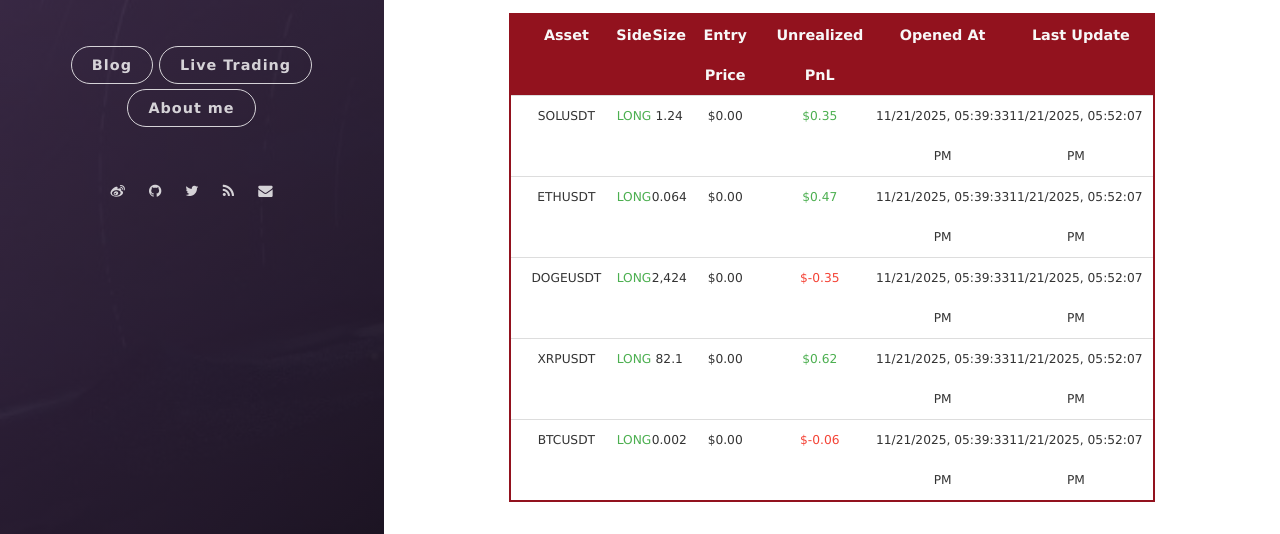
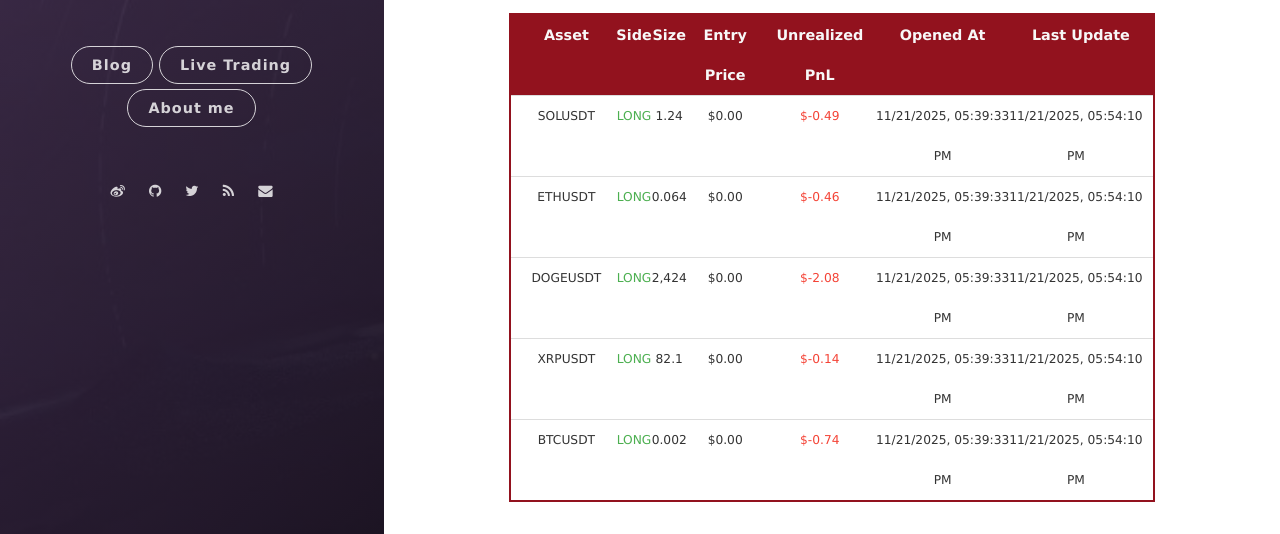
Before and after one commit to leeyegy/leeyegy.github.io, a Jekyll site: the page built from live-trading.html, in a window 1280 px wide and 1243 px high. Shown: the part 641-1175 px from the top of the window. Built offline with Jekyll 4.4.1, drawn with Linux system fonts in a browser that asks for light colours; nearby versions of some CDN libraries.

Commit message:
AccountMonitor: refresh positions 2025-11-22T01:54:10+08:00

```diff
--- a/assets/data/binance/positions.json
+++ b/assets/data/binance/positions.json
@@ -4,44 +4,44 @@
     "side": "LONG",
     "size": 1.24,
     "entryPrice": 0.0,
-    "unrealizedPnl": 0.34953468,
+    "unrealizedPnl": -0.49377852,
     "openedAt": "2025-11-22T01:39:33+08:00",
-    "reportedAt": "2025-11-22T01:52:07+08:00"
+    "reportedAt": "2025-11-22T01:54:10+08:00"
   },
   {
     "symbol": "ETHUSDT",
     "side": "LONG",
     "size": 0.064,
     "entryPrice": 0.0,
-    "unrealizedPnl": 0.46527541,
+    "unrealizedPnl": -0.46289029,
     "openedAt": "2025-11-22T01:39:33+08:00",
-    "reportedAt": "2025-11-22T01:52:07+08:00"
+    "reportedAt": "2025-11-22T01:54:10+08:00"
   },
   {
     "symbol": "DOGEUSDT",
     "side": "LONG",
     "size": 2424.0,
     "entryPrice": 0.0,
-    "unrealizedPnl": -0.34765008,
+    "unrealizedPnl": -2.07504096,
     "openedAt": "2025-11-22T01:39:33+08:00",
-    "reportedAt": "2025-11-22T01:52:07+08:00"
+    "reportedAt": "2025-11-22T01:54:10+08:00"
   },
   {
     "symbol": "XRPUSDT",
     "side": "LONG",
     "size": 82.1,
     "entryPrice": 0.0,
-    "unrealizedPnl": 0.61924253,
+    "unrealizedPnl": -0.14219391,
     "openedAt": "2025-11-22T01:39:33+08:00",
-    "reportedAt": "2025-11-22T01:52:07+08:00"
+    "reportedAt": "2025-11-22T01:54:10+08:00"
   },
   {
     "symbol": "BTCUSDT",
     "side": "LONG",
     "size": 0.002,
     "entryPrice": 0.0,
-    "unrealizedPnl": -0.05662159,
+    "unrealizedPnl": -0.74348647,
     "openedAt": "2025-11-22T01:39:33+08:00",
-    "reportedAt": "2025-11-22T01:52:07+08:00"
+    "reportedAt": "2025-11-22T01:54:10+08:00"
   }
 ]
```
